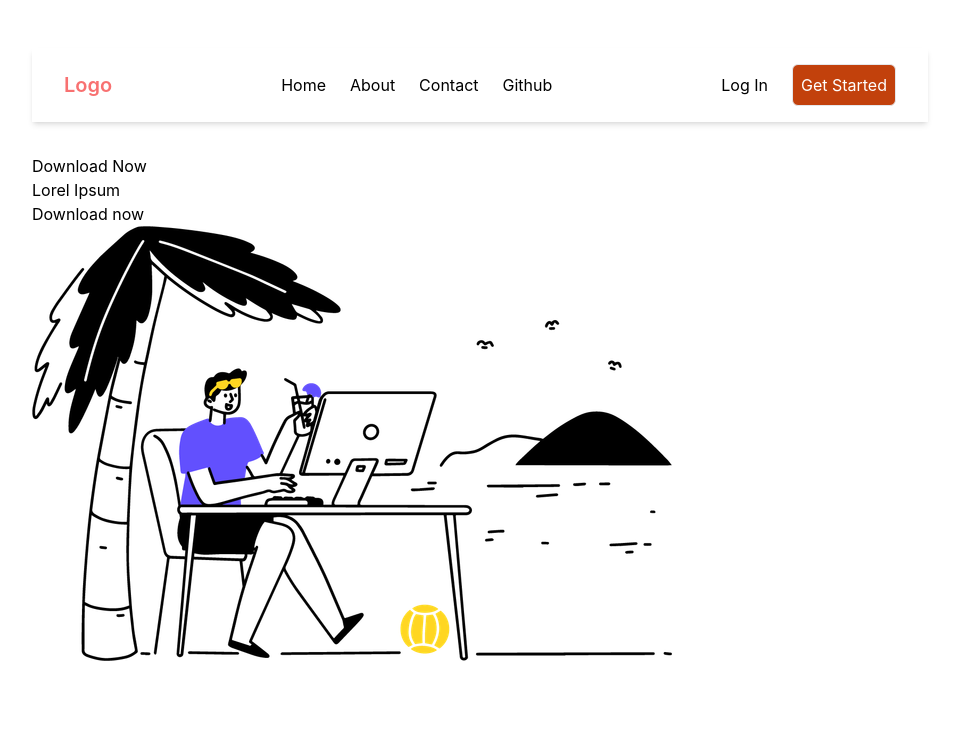
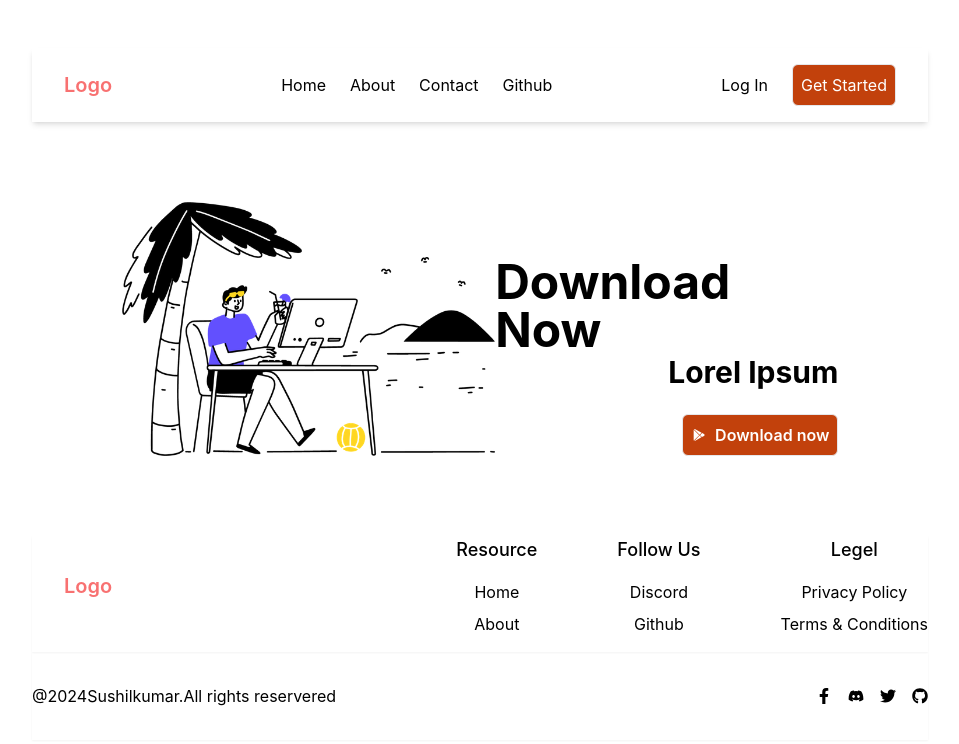
Before and after one commit to Sushil-18/React-Router, a React (Vite) app: page / in a window 1280 px wide. Shown: the top 744 px of the page, without its empty margins (160-1119 px from the left). Built offline with nearby package versions, Linux system fonts and the light colour scheme.

Commit message:
Implementd Home and Footer Component

```diff
--- a/package.json
+++ b/package.json
@@ -12,6 +12,7 @@
   "dependencies": {
     "react": "^18.2.0",
     "react-dom": "^18.2.0",
+    "react-icons": "^5.2.1",
     "react-router-dom": "^6.23.1"
   },
   "devDependencies": {
--- a/src/App.jsx
+++ b/src/App.jsx
@@ -9,8 +9,8 @@ function App() {
     <>
       <Navbar />
       <Home />
-      {/*  <About />
-      <Footer /> */}
+
+      <Footer />
     </>
   );
 }
--- a/src/Components/Footer/Footer.jsx
+++ b/src/Components/Footer/Footer.jsx
@@ -1,7 +1,45 @@
 import React from "react";
+import { FaFacebookF } from "react-icons/fa";
+import { FaDiscord } from "react-icons/fa";
+import { FaTwitter } from "react-icons/fa";
+import { FaGithub } from "react-icons/fa";
 
 const Footer = () => {
-  return <div className="text-center">This is footer</div>;
+  return (
+    <footer>
+      <div className="flex justify-between pb-4 shadow-sm">
+        <div className="inline-flex items-center ml-8">
+          <h2 className="text-red-400 text-xl font-semibold">Logo</h2>
+        </div>
+        <div className="flex gap-20">
+          <div className="flex flex-col gap-2 items-center">
+            <h4 className="text-lg mb-2 font-medium">Resource</h4>
+            <p>Home</p>
+            <p>About</p>
+          </div>
+          <div className="flex flex-col gap-2 items-center">
+            <h4 className="text-lg mb-2 font-medium">Follow Us</h4>
+            <p>Discord</p>
+            <p>Github</p>
+          </div>
+          <div className="flex flex-col gap-2 items-center">
+            <h4 className="text-lg mb-2 font-medium">Legel</h4>
+            <p>Privacy Policy</p>
+            <p>Terms & Conditions</p>
+          </div>
+        </div>
+      </div>
+      <div className="flex items-center justify-between shadow-sm py-8">
+        <p>@2024Sushilkumar.All rights reservered </p>
+        <div className="flex gap-4">
+          <FaFacebookF />
+          <FaDiscord />
+          <FaTwitter />
+          <FaGithub />
+        </div>
+      </div>
+    </footer>
+  );
 };
 
 export default Footer;
--- a/src/Components/Header/Navbar.jsx
+++ b/src/Components/Header/Navbar.jsx
@@ -16,7 +16,7 @@ const Navbar = () => {
       </div>
       <div className="flex jusify-center items-center gap-6">
         <p>Log In</p>
-        <button className="border p-2 rounded-md bg-orange-700 text-white">
+        <button className="border p-2 rounded-md bg-orange-700 text-white hover:opacity-80">
           Get Started
         </button>
       </div>
--- a/src/Components/Home/Home.jsx
+++ b/src/Components/Home/Home.jsx
@@ -1,19 +1,39 @@
 import React from "react";
 import HomePageImg from "../../assets/Home_Image.png";
+import { BiLogoPlayStore } from "react-icons/bi";
 
 const Home = () => {
   return (
-    <div className="flex justify-between mt-8">
-      <aside className="relative">
-        <div>
-          <div>
-            <h2 className="relative left-0 bottom-0">Download Now</h2>
-            <span>Lorel Ipsum</span>
+    /*  <div className="mx-auto mt-12 w-[80%] max-w-7xl">
+      <aside className="relative overflow-hidden text-black rounded-lg">
+        <div className="relative z-10 max-w-screen-xl px-4 pb-20 pt-10">
+          <div className=" max-w-xl mt-80 space-y-8 text-center ">
+            <h2 className="text-4xl font-bold">Download Now</h2>
+            <span className="text-2xl font-bold">Lorel Ipsum</span>
+
+            <button className="inline-flex items-center border p-2 rounded-md text-md font-semibold text-white bg-orange-700 hover:bg-orange-600">
+              <BiLogoPlayStore className="inline" /> &nbsp; Download now
+            </button>
           </div>
-          <button>Download now</button>
         </div>
-        <img src={HomePageImg} alt="HomePage Image"></img>
+        <div className="absolute inset-0 w-full">
+          <img className="w-96" src={HomePageImg} alt="HomePage Image"></img>
+        </div>
       </aside>
+    </div> */
+
+    <div className="flex mx-auto my-20 w-[80%] justify-between">
+      <div>
+        <img className="w-96" src={HomePageImg} alt="HomePage Image"></img>
+      </div>
+      <div className="flex flex-col items-end justify-end">
+        <h2 className="text-5xl font-bold">Download Now</h2>
+        <span className="text-3xl font-bold">Lorel Ipsum</span>
+
+        <button className="inline-flex items-center border p-2 mt-6 rounded-md text-md font-semibold text-white bg-orange-700 hover:opacity-80">
+          <BiLogoPlayStore className="inline" /> &nbsp; Download now
+        </button>
+      </div>
     </div>
   );
 };
```
Also changed, not shown: 1 other file (tests, documents, lock files or other folders).
